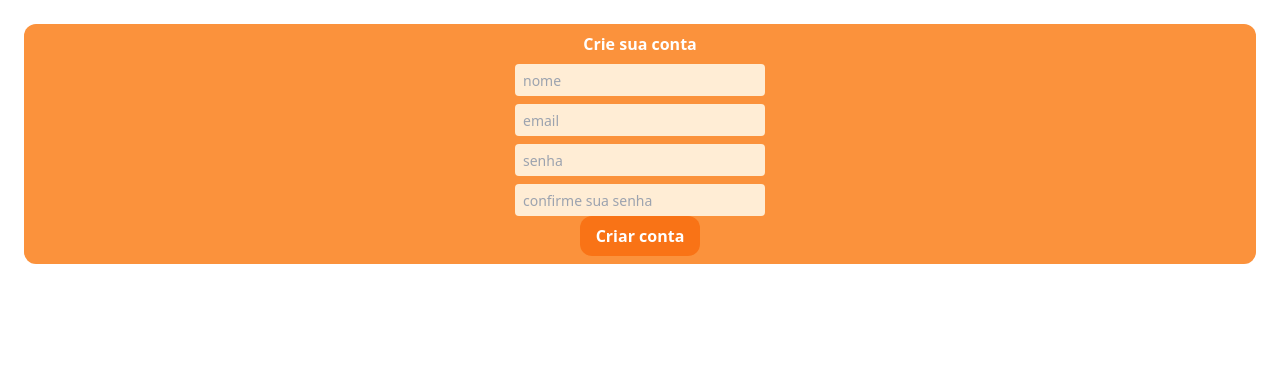
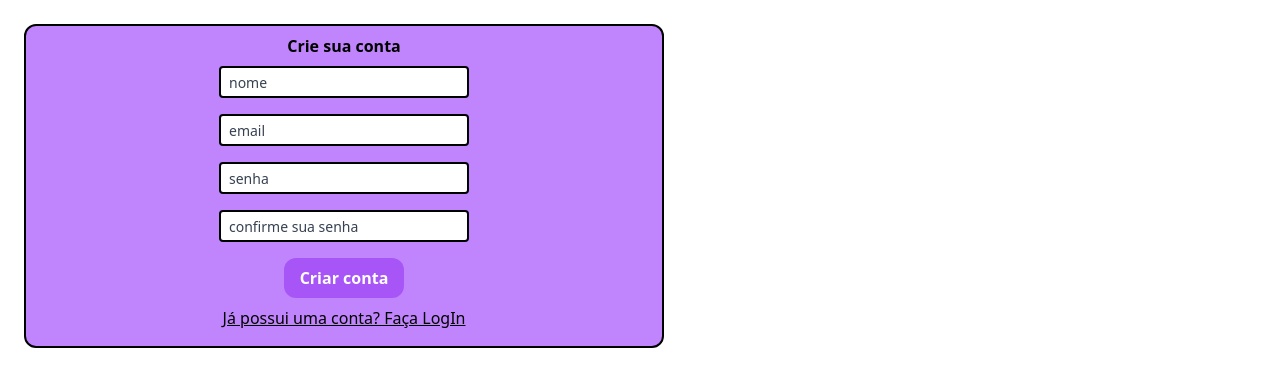
Before and after one commit to GutoRafa/FoodLink, a Next.js app in the folder foodlink/: page /components/Signup in a window 1280 px wide. Shown: the top 386 px of the page. Built offline with nearby package versions, Linux system fonts and the light colour scheme; no server answers.

Commit message:
mudança cores

```diff
--- a/foodlink/package.json
+++ b/foodlink/package.json
@@ -15,10 +15,10 @@
     "eslint": "8.39.0",
     "eslint-config-next": "13.3.1",
     "firebase": "^9.20.0",
-    "next": "13.3.1",
+    "next": "^13.3.1",
     "postcss": "8.4.23",
-    "react": "18.2.0",
-    "react-dom": "18.2.0",
+    "react": "^18.2.0",
+    "react-dom": "^18.2.0",
     "react-firebase-hooks": "^5.1.1",
     "tailwindcss": "3.3.1"
   }
--- a/foodlink/pages/components/Login.js
+++ b/foodlink/pages/components/Login.js
@@ -17,7 +17,7 @@ export default function Login() {
   }
   return (
     <>
-      <div className="justify-center text-center p-2 bg-orange-400 m-6 w-auto h-min rounded-xl">
+      <div className="justify-center text-center p-2 bg-purple-400 m-6 w-auto h-min rounded-xl container">
         <h1 className="text-white font-bold text-center">LogIn</h1>
         {error && (
           <h1 className="text-center text-red-700 font-bold">{error}</h1>
@@ -38,11 +38,11 @@ export default function Login() {
             ref={senhaRef}
           />
 
-          <button type="submit" className="btn-pequeno">
+          <button type="submit" className="mt-2 btn-pequeno">
             Entrar
           </button>
         </form>
-        <a href="/signupPage"><p className="text-white">Não possui uma conta? Crie agora!</p></a>
+        <a href="/signupPage"><p className="text-white mt-2">Não possui uma conta? Crie agora!</p></a>
       </div>
     </>
   );
--- a/foodlink/pages/components/Post.js
+++ b/foodlink/pages/components/Post.js
@@ -3,13 +3,13 @@ import React from 'react'
 function Post({nome, horario, desc, preco , imgUrl}) {
 
   return (
-    <div className='flex flex-col border-2 border-orange-400 my-2 p-2 rounded'>
+    <div className='flex flex-col border-2 border-purple-800 my-2 p-2 rounded'>
         <div>
-            <p className='text-medium font-bold text-black py-2'>{nome}</p>
+            <p className='text-medium font-bold text-black pb-2'>{nome}</p>
             <p>{}</p>
         </div>
         <div>
-            <img className='border-2 border-orange-100 w-[100%] h-[300px] object-cover rounded-sm'
+            <img className='border-2 border-purple-900 w-[100%] h-[300px] object-cover rounded-sm'
             src={imgUrl}
             />
         </div>
--- a/foodlink/pages/components/Sidebar.js
+++ b/foodlink/pages/components/Sidebar.js
@@ -2,7 +2,12 @@ import React from 'react'
 
 function Sidebar() {
   return (
-    <div className='top-0 left-0 h-[100%] w-48 m-0 flex flex-col bg-white border-2 border-orange-400'>sidebar</div>
+    <div className='h-full top-0 left-0 m-0 flex flex-col bg-purple-400 border-2 border-purple-800'>
+      <a href='/'><p className='font-bold text-black ml-4 mt-2 text-xl'>Feed</p></a>
+      <a href='/'><p className='font-bold text-black ml-4 mt-2 text-xl'>Explorar</p></a>
+      <a href='/'><p className='font-bold text-black ml-4 mt-2 text-xl'>Configurações</p></a>
+
+    </div>
   )
 }
 
--- a/foodlink/pages/components/Signup.js
+++ b/foodlink/pages/components/Signup.js
@@ -36,8 +36,8 @@ function Signup() {
   }
 
   return (
-    <div className="justify-center text-center p-2 bg-orange-400 m-6 w-auto h-min rounded-xl">
-      <h1 className="text-white font-bold text-center">Crie sua conta</h1>
+    <div className=" border-2 border-black justify-center text-center p-2 bg-purple-400 m-6 w-[50%] h-min rounded-xl">
+      <h1 className="text-black  font-bold text-center">Crie sua conta</h1>
       {error && <h1 className="text-center text-red-700 font-bold">{error}</h1>}
       <form onSubmit={handleSubmit} className="flex flex-col items-center" id="signup">
         <input
@@ -69,10 +69,11 @@ function Signup() {
           ref={senhaConfirmaRef}
         />
 
-        <button type="submit" disabled={carregando} className="btn-pequeno">
+        <button type="submit" disabled={carregando} className="mt-2 btn-pequeno">
           Criar conta
         </button>
       </form>
+      <div className="py-2"><a href="/"><p className="underline inline">Já possui uma conta? Faça LogIn</p></a></div>
     </div>
   );
 }
--- a/foodlink/pages/index.js
+++ b/foodlink/pages/index.js
@@ -18,18 +18,18 @@ export default function Home() {
       <Head>
         <title>FoodLink</title>
       </Head>
-      <main className="bg-white">
-        <div className="flex flex-row justify-center border-orange-400 border-4">
-          <div>
+      <main className="bg-purple-300 flex justify-center">
+        <div className="flex flex-row justify-center w-[90%] h-max">
+          <div className="w-[25%]">
           <Sidebar />
           </div>
 
-          <div className="mx-2 p-2 w-[30%] bg-orange-400">
+          <div className="mx-2 p-2 w-100 bg-purple-400">
           <Feed />
           </div>
 
 
-          <div>
+          <div className="w-[25%]">
           {!currentUser && <Login/>}
           {currentUser && <Perfil />}
           </div>
@@ -37,5 +37,5 @@ export default function Home() {
         </div>
       </main>
     </>
-  );
+  )
 }
--- a/foodlink/pages/signupPage.js
+++ b/foodlink/pages/signupPage.js
@@ -3,6 +3,9 @@ import Signup from './components/Signup'
 
 export default function signupPage() {
   return (
-    <div><Signup/></div>
+    <div className='flex items-center justify-center bg-purple-300'>
+      <div className="w-[50vw]" ><Signup className="h-screen"/></div>
+      <div className="w-[50vw]" ><img src='https://assets.unileversolutions.com/recipes-v2/99460.jpg' className=' h-screen'></img></div>
+    </div>
   )
 }
--- a/foodlink/styles/globals.css
+++ b/foodlink/styles/globals.css
@@ -4,10 +4,10 @@
 
 @layer components {
     .btn-pequeno{
-        @apply bg-orange-500 hover:bg-orange-700 text-white font-bold py-2 px-4 rounded-xl
+        @apply bg-purple-500 hover:bg-purple-700 text-white font-bold py-2 px-4 rounded-xl
     }
 
     .input-padrao {
-        @apply w-[250px] rounded bg-orange-100 mt-2 h-8 text-sm font-medium focus:outline-none p-2
+        @apply bg-white w-[250px] rounded border-2 border-black my-2 h-8 text-sm font-medium focus:outline-none p-2 placeholder:text-gray-700
     }
 }
--- a/package.json
+++ b/package.json
@@ -1,5 +1,6 @@
 {
   "dependencies": {
+    "download": "^8.0.0",
     "uuid": "^9.0.0"
   }
 }
```
Also changed, not shown: 2 other files (tests, documents, lock files or other folders).
